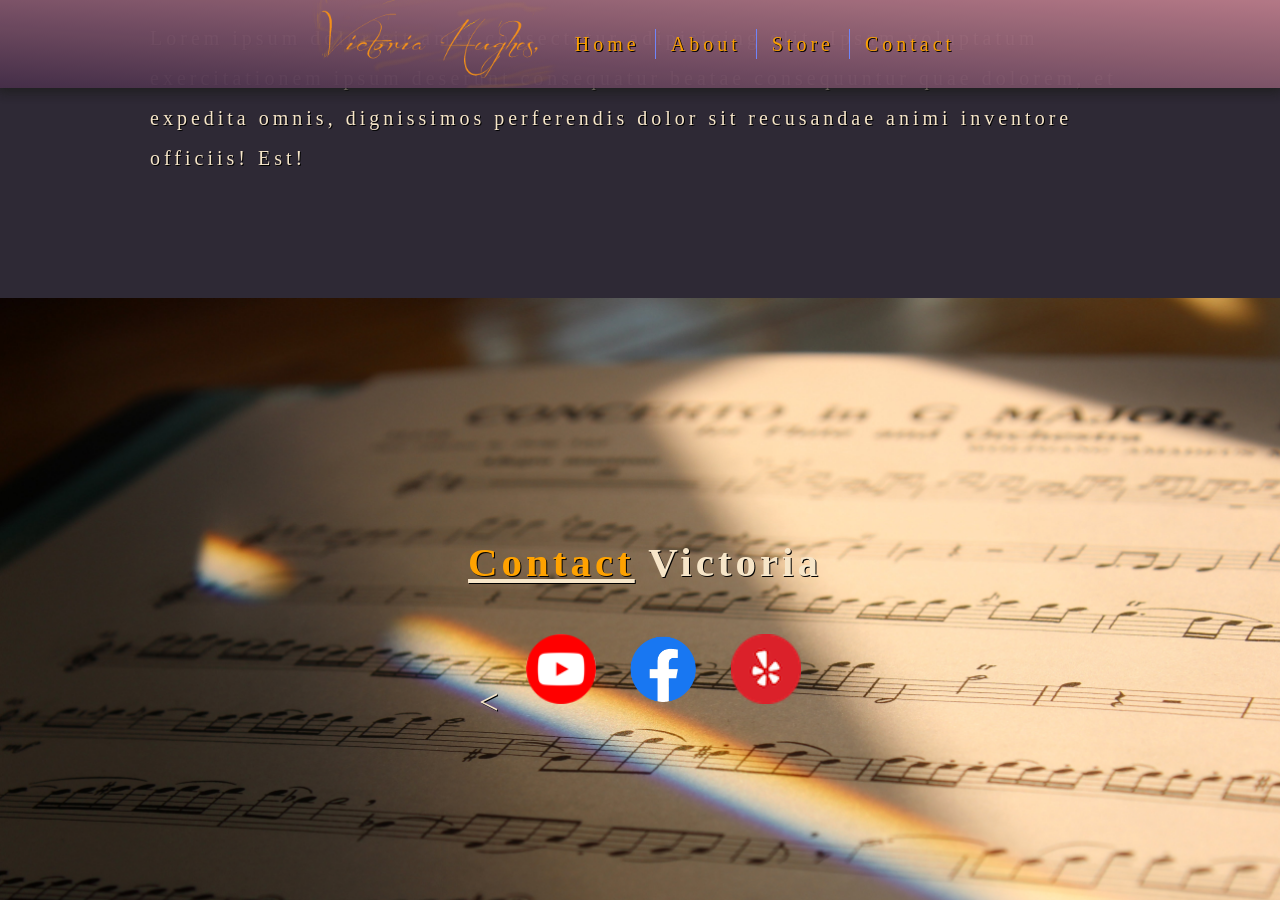
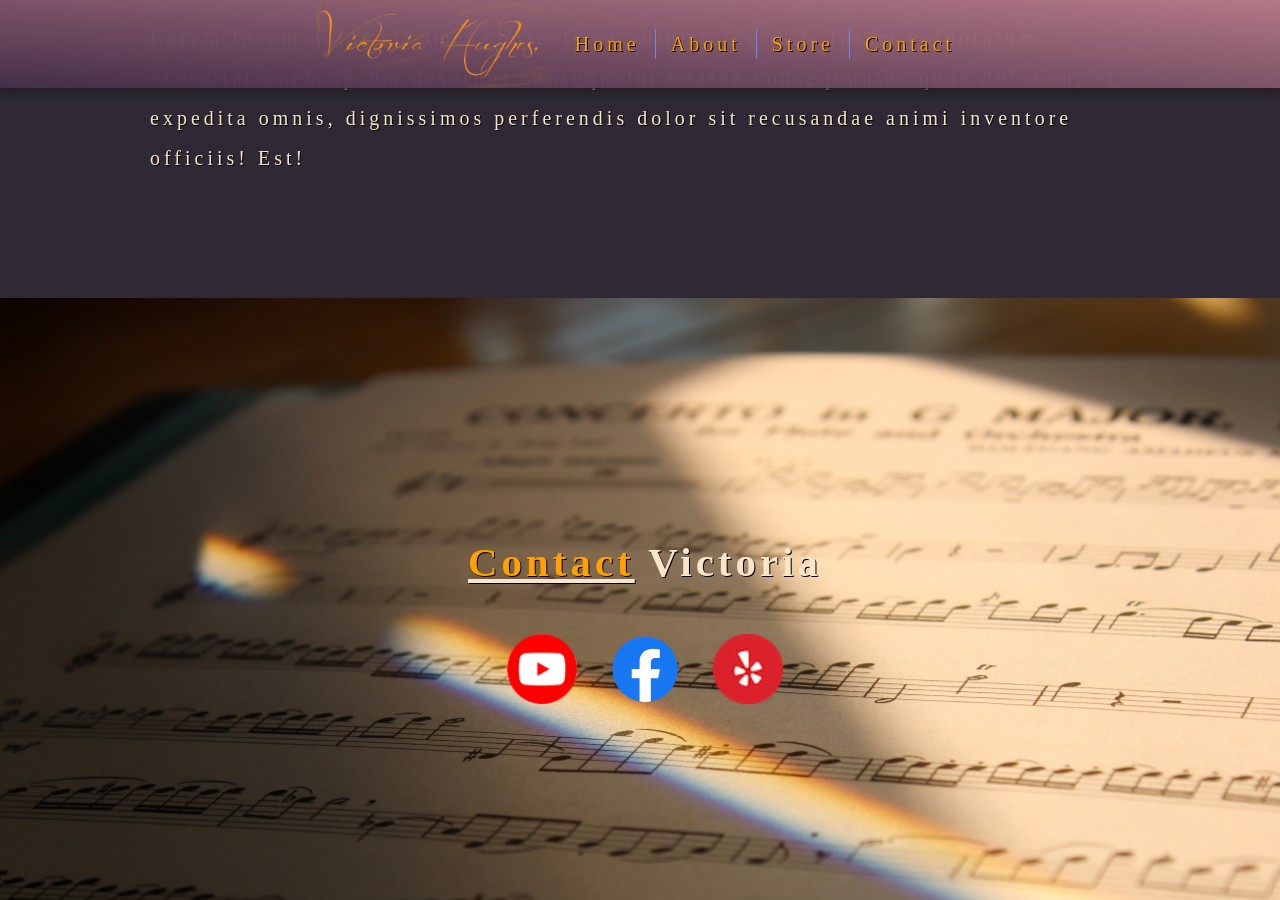
Before and after one commit to royalsaltmerchant/victoriaharpist, a Jekyll site: the page built from index.html, in a window 1280 px wide and 900 px high, scrolled down 1600 px. Built offline with Jekyll 4.4.1, drawn with Linux system fonts in a browser that asks for light colours; some web fonts are replaced.

Commit message:
new footer

```diff
--- a/_includes/footer.html
+++ b/_includes/footer.html
@@ -1,7 +1,7 @@
 <footer class="footer">
     <br>
     <h3><u><a href="">Contact</a></u> Victoria</h2>
-    <div><
+    <div>
         <a href="https://www.youtube.com/channel/UCSfEObwtxH5fWgzTYEzqTWA"><img src="/assets/youtube_social_circle_red.png"></a>
         <a href="https://www.facebook.com/Victoriaharpist/timeline?ref=page_internal"><img src="/assets/f_logo_RGB-Blue_58.png"></a>
         <a href="https://www.yelp.com/biz/victoriaharpist-el-cerrito"><img src="/assets/burst_icon.png"></a>
```
